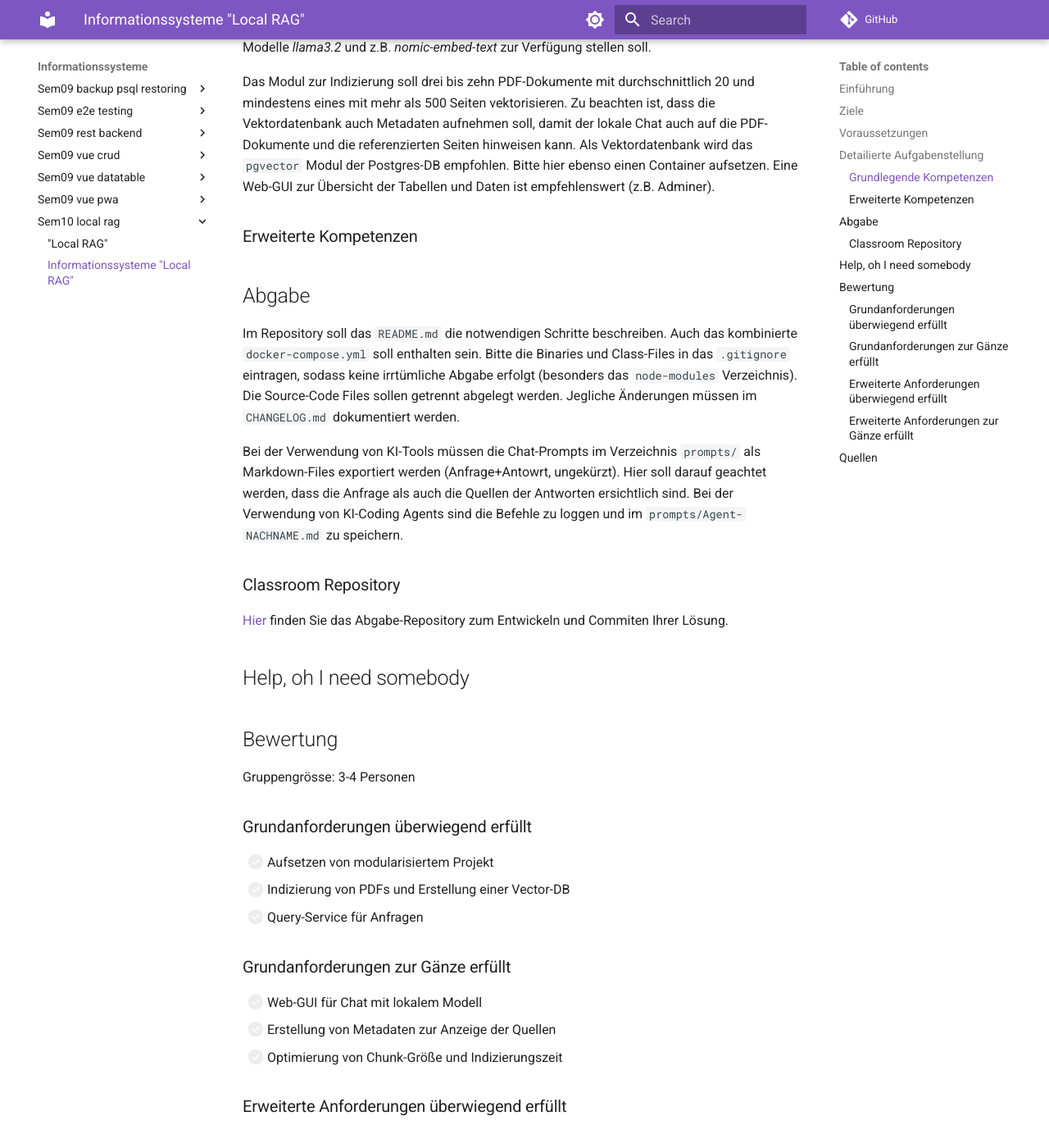
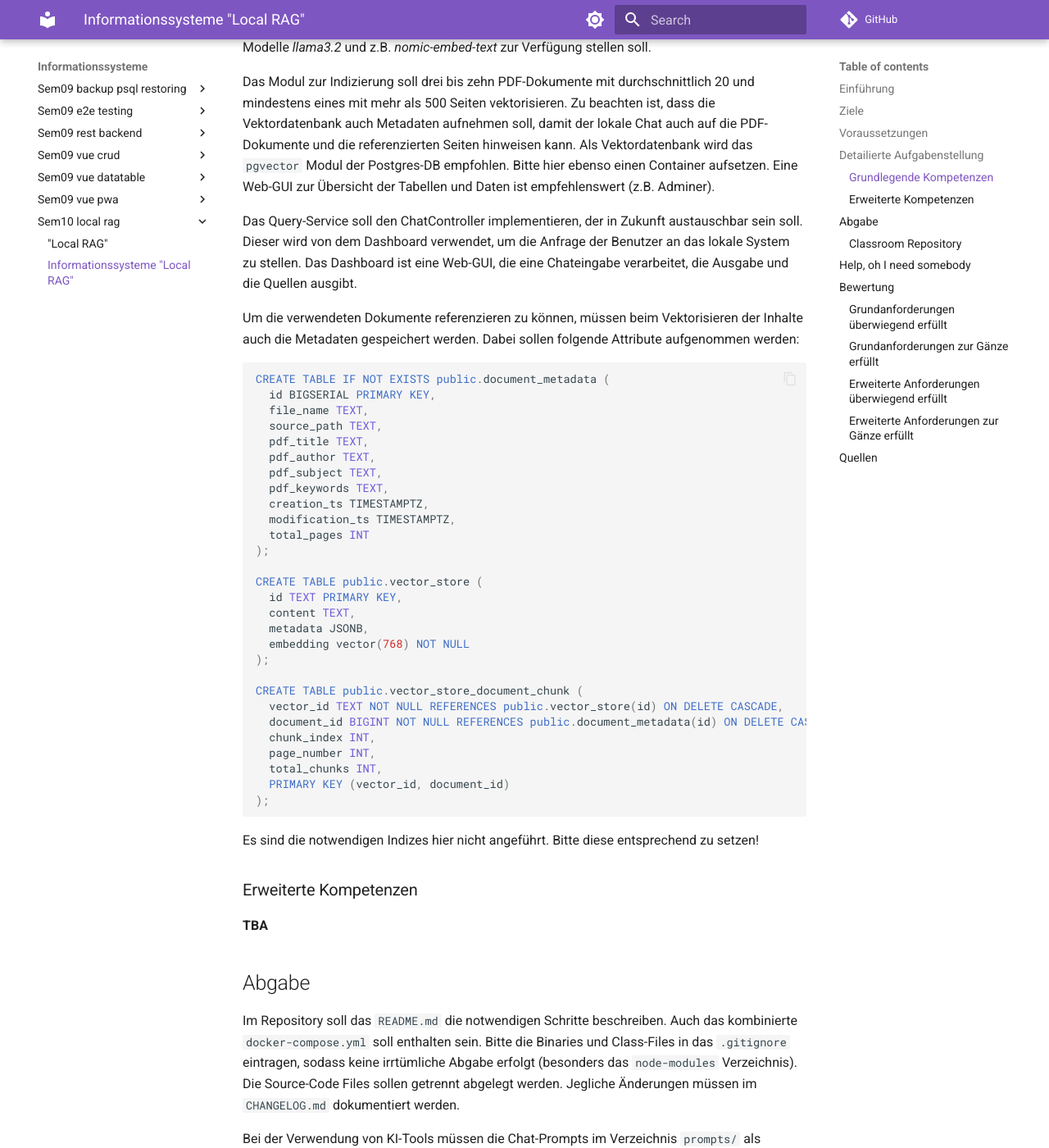
Before and after one commit to TGM-HIT/insy-exercises, an MkDocs documentation site: the page built from docs/informationssysteme_/sem10_local_rag/TASK.md, in a window 1280 px wide and 1400 px high, scrolled down 1272 px. Shown: the whole window at 82% size. Built offline with MkDocs 1.6.1 and Material for MkDocs 9.7.7, drawn with Linux system fonts in a browser that asks for light colours; comment, search, counter and statistics services are not loaded.

````diff
--- a/docs/informationssysteme_/sem10_local_rag/TASK.md
+++ b/docs/informationssysteme_/sem10_local_rag/TASK.md
@@ -23,7 +23,46 @@
 
 Das Modul zur Indizierung soll drei bis zehn PDF-Dokumente mit durchschnittlich 20 und mindestens eines mit mehr als 500 Seiten vektorisieren. Zu beachten ist, dass die Vektordatenbank auch Metadaten aufnehmen soll, damit der lokale Chat auch auf die PDF-Dokumente und die referenzierten Seiten hinweisen kann. Als Vektordatenbank wird das `pgvector` Modul der Postgres-DB empfohlen. Bitte hier ebenso einen Container aufsetzen. Eine Web-GUI zur Übersicht der Tabellen und Daten ist empfehlenswert (z.B. Adminer).
 
+Das Query-Service soll den ChatController implementieren, der in Zukunft austauschbar sein soll. Dieser wird von dem Dashboard verwendet, um die Anfrage der Benutzer an das lokale System zu stellen. Das Dashboard ist eine Web-GUI, die eine Chateingabe verarbeitet, die Ausgabe und die Quellen ausgibt.
+
+Um die verwendeten Dokumente referenzieren zu können, müssen beim Vektorisieren der Inhalte auch die Metadaten gespeichert werden. Dabei sollen folgende Attribute aufgenommen werden:
+
+```sql
+CREATE TABLE IF NOT EXISTS public.document_metadata (
+  id BIGSERIAL PRIMARY KEY,
+  file_name TEXT,
+  source_path TEXT,
+  pdf_title TEXT,
+  pdf_author TEXT,
+  pdf_subject TEXT,
+  pdf_keywords TEXT,
+  creation_ts TIMESTAMPTZ,
+  modification_ts TIMESTAMPTZ,
+  total_pages INT
+);
+
+CREATE TABLE public.vector_store (
+  id TEXT PRIMARY KEY,
+  content TEXT,
+  metadata JSONB,
+  embedding vector(768) NOT NULL
+);
+
+CREATE TABLE public.vector_store_document_chunk (
+  vector_id TEXT NOT NULL REFERENCES public.vector_store(id) ON DELETE CASCADE,
+  document_id BIGINT NOT NULL REFERENCES public.document_metadata(id) ON DELETE CASCADE,
+  chunk_index INT,
+  page_number INT,
+  total_chunks INT,
+  PRIMARY KEY (vector_id, document_id)
+);
+```
+Es sind die notwendigen Indizes hier nicht angeführt. Bitte diese entsprechend zu setzen!
+
+
+
 ### Erweiterte Kompetenzen
+**TBA**
 
 ## Abgabe
 Im Repository soll das `README.md` die notwendigen Schritte beschreiben. Auch das kombinierte `docker-compose.yml` soll enthalten sein. Bitte die Binaries und Class-Files in das `.gitignore` eintragen, sodass keine irrtümliche Abgabe erfolgt (besonders das `node-modules` Verzeichnis). Die Source-Code Files sollen getrennt abgelegt werden. Jegliche Änderungen müssen im `CHANGELOG.md` dokumentiert werden.
````
